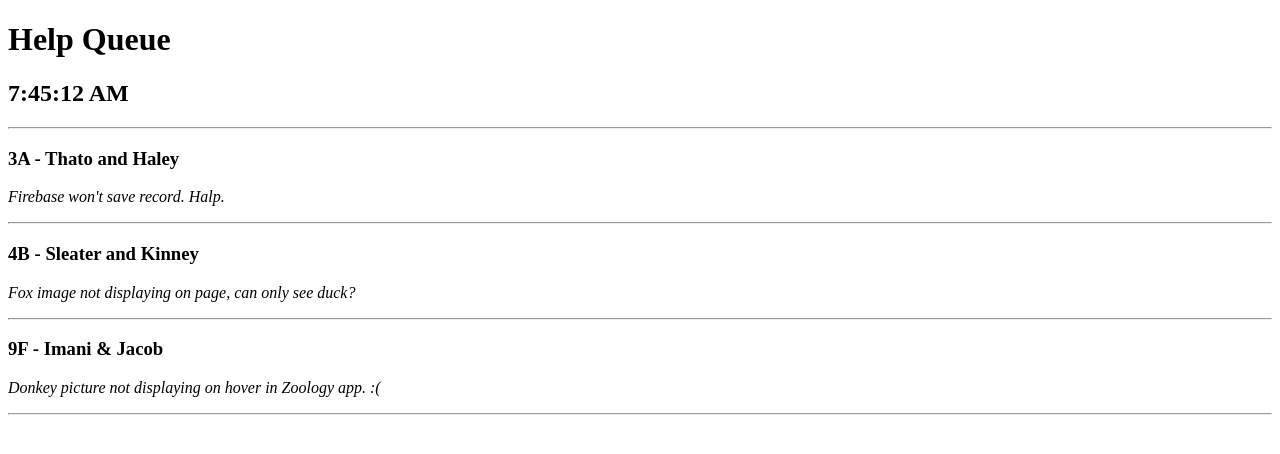
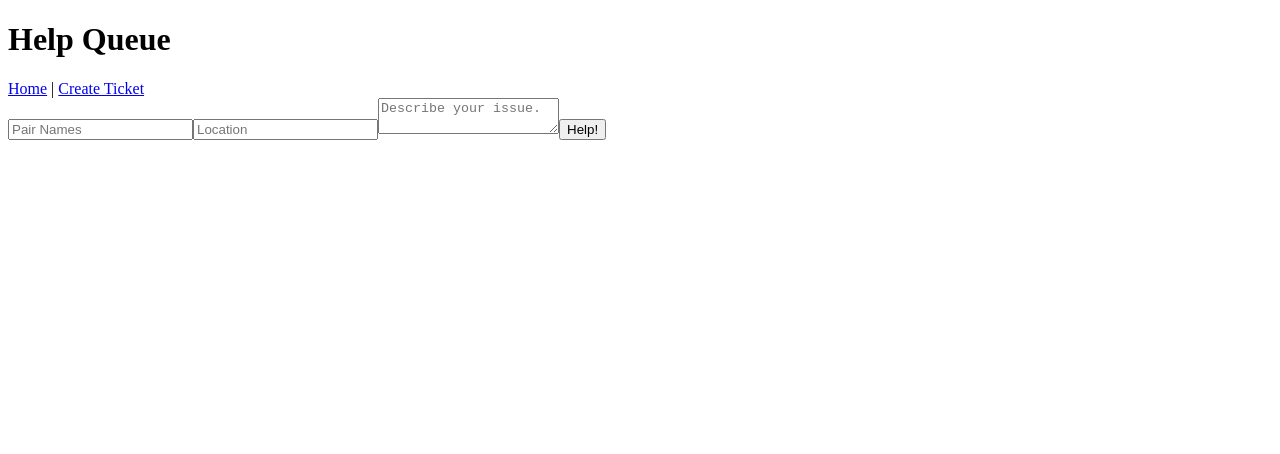
Before and after one commit to vdempsey/Epicodus-React-Help-Queue, a React app: page /#/newticket in a window 1280 px wide. Shown: the top 454 px of the page. Built offline with nearby package versions, Linux system fonts and the light colour scheme.

Commit message:
Add Router

```diff
--- a/package.json
+++ b/package.json
@@ -14,7 +14,8 @@
   "dependencies": {
     "prop-types": "^15.5.10",
     "react": "^15.5.4",
-    "react-dom": "^15.5.4"
+    "react-dom": "^15.5.4",
+    "react-router-dom": "^4.0.0"
   },
   "devDependencies": {
     "babel-core": "^6.24.1",
--- a/src/components/App.jsx
+++ b/src/components/App.jsx
@@ -1,13 +1,17 @@
 import React from 'react';
 import Header from './Header';
 import TicketList from './TicketList';
+import { Switch, Route } from 'react-router-dom';
+import NewTicketForm from './NewTicketForm';
 
-function App() {
+function App(){
   return (
     <div>
       <Header/>
-      <h2>{new Date().toLocaleTimeString()}</h2>
-      <TicketList />
+      <Switch>
+        <Route exact path='/' component={TicketList} />
+        <Route path='/newticket' component={NewTicketForm} />
+      </Switch>
     </div>
   );
 }
--- a/src/components/Header.jsx
+++ b/src/components/Header.jsx
@@ -1,8 +1,12 @@
 import React from 'react';
+import { Link } from 'react-router-dom';
 
-function Header() {
+function Header(){
   return (
-    <h1>Help Queue</h1>
+    <div>
+      <h1>Help Queue</h1>
+      <Link to="/">Home</Link> | <Link to="/newticket">Create Ticket</Link>
+    </div>
   );
 }
 
--- /dev/null
+++ b/src/components/NewTicketForm.jsx
@@ -0,0 +1,24 @@
+import React from 'react';
+
+function NewTicketForm(){
+  return (
+    <div>
+      <form>
+        <input
+          type='text'
+          id='names'
+          placeholder='Pair Names'/>
+        <input
+          type='text'
+          id='location'
+          placeholder='Location'/>
+        <textarea
+          id='issue'
+          placeholder='Describe your issue.'/>
+        <button type='submit'>Help!</button>
+      </form>
+    </div>
+  );
+}
+
+export default NewTicketForm;
--- a/src/index.jsx
+++ b/src/index.jsx
@@ -2,11 +2,14 @@
 import ReactDOM from 'react-dom';
 import App from './components/App';
 import { AppContainer } from 'react-hot-loader';
+import { HashRouter } from 'react-router-dom';
 
 const render = (Component) => {
   ReactDOM.render(
     <AppContainer>
-      <Component/>
+      <HashRouter>
+        <Component/>
+      </HashRouter>
     </AppContainer>,
     document.getElementById('react-app-root')
   );
```
Also changed, not shown: 1 other file (tests, documents, lock files or other folders).
